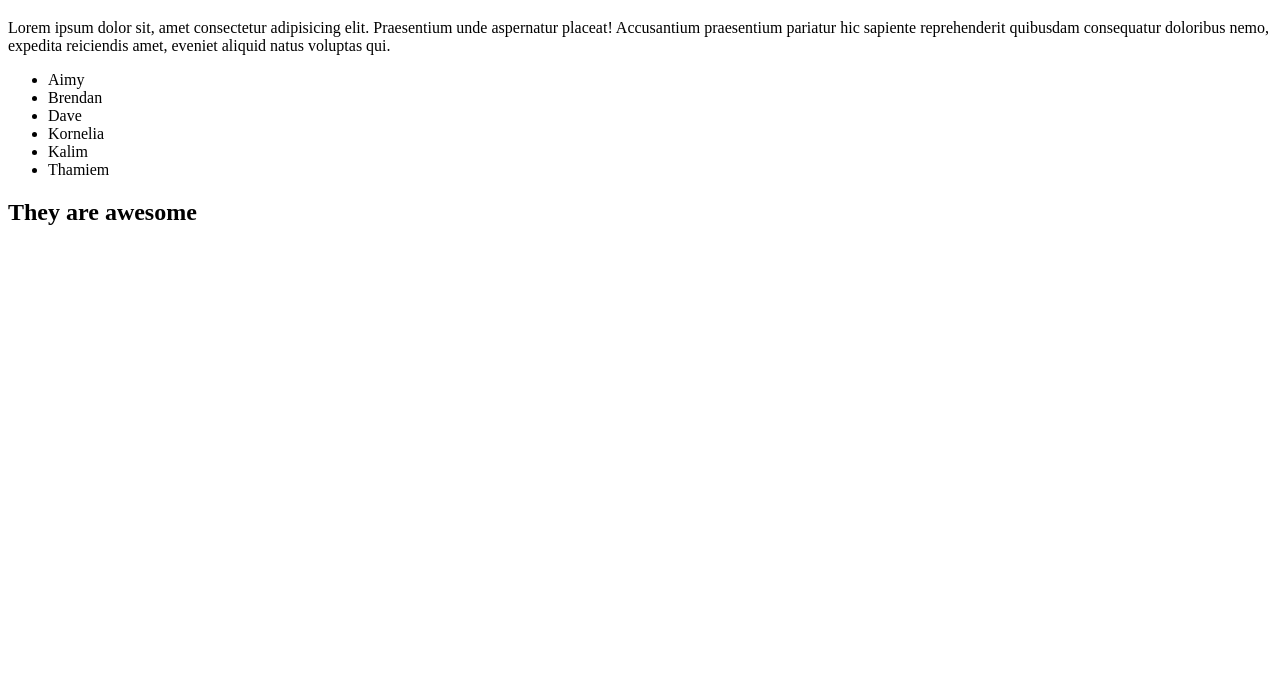
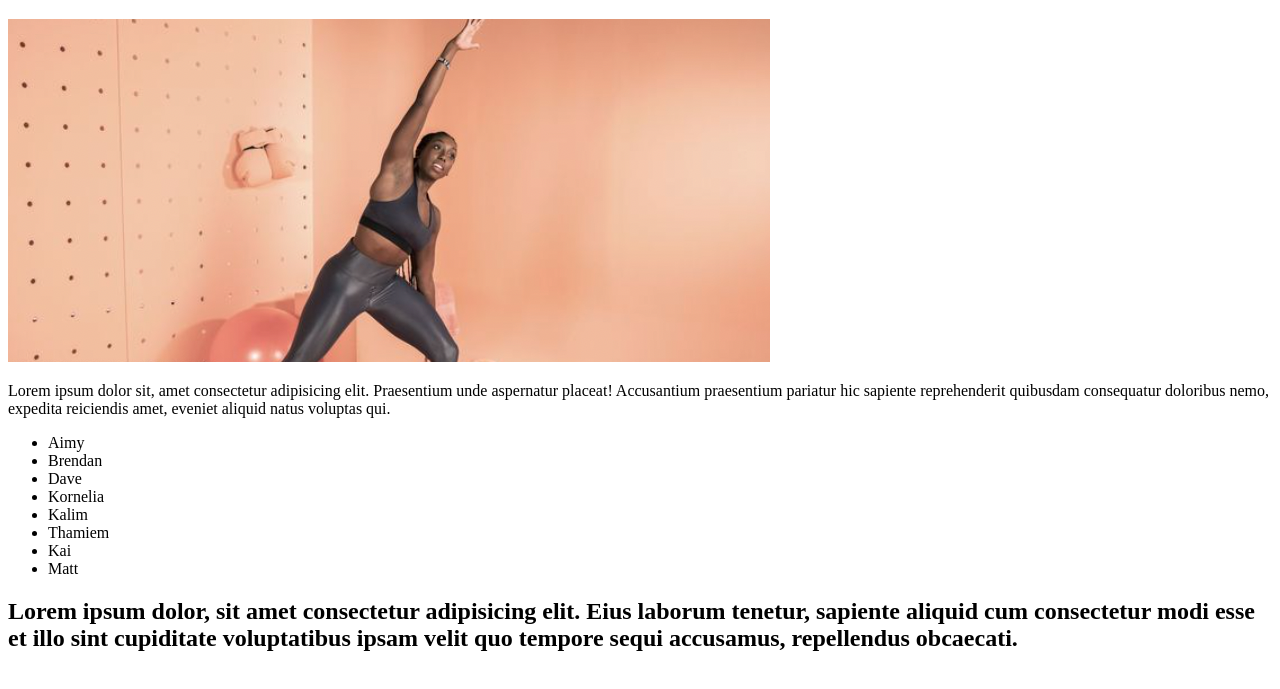
Before and after one commit to MattChan96/Gustafsson_web_page, a plain HTML site: page index.html in a window 1280 px wide. Shown: the part 61-750 px from the top of the page. Drawn offline with Linux system fonts and the light colour scheme.

Commit message:
<Modifications for step 8>

```diff
--- a/index.html
+++ b/index.html
@@ -8,6 +8,10 @@
   </head>
   <body>
     <h1>WarmUp Exercise</h1>
+    <img
+      src="warmup.png"
+      alt="Warmup Exercise"
+    />
     <p>
       Lorem ipsum dolor sit, amet consectetur adipisicing elit. Praesentium unde
       aspernatur placeat! Accusantium praesentium pariatur hic sapiente
@@ -21,7 +25,14 @@
       <li>Kornelia</li>
       <li>Kalim</li>
       <li>Thamiem</li>
+      <li>Kai</li>
+      <li>Matt</li>
     </ul>
-    <h2>They are awesome</h2>
+    <h2>
+      Lorem ipsum dolor, sit amet consectetur adipisicing elit. Eius laborum
+      tenetur, sapiente aliquid cum consectetur modi esse et illo sint
+      cupiditate voluptatibus ipsam velit quo tempore sequi accusamus,
+      repellendus obcaecati.
+    </h2>
   </body>
 </html>
```
Also changed, not shown: warmup.png (added).
